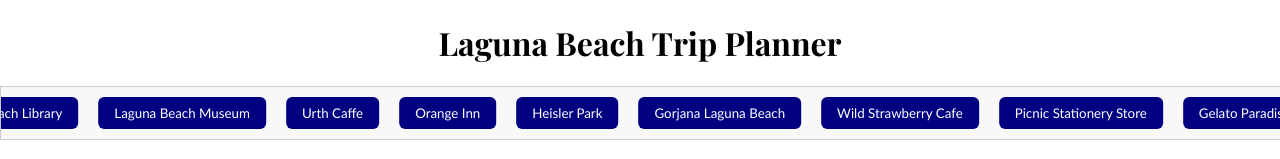
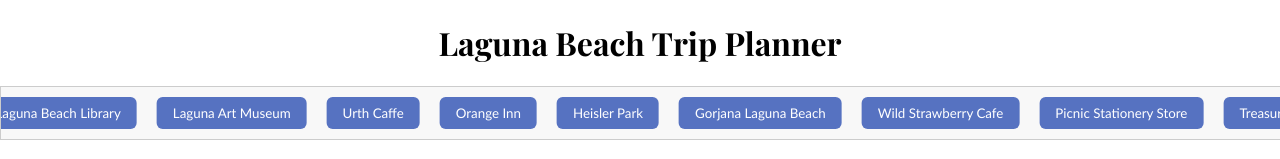
Before and after one commit to srxsyd/maplibre-app, a React (Create React App) app: page / in a window 1280 px wide. Shown: the top 159 px of the page. Built offline with nearby package versions, Linux system fonts and the light colour scheme; no server answers.

Commit message:
more locations

```diff
--- a/src/App.js
+++ b/src/App.js
@@ -7,6 +7,7 @@
 function App() {
   const [itinerary, setItinerary] = useState([]);
 
+  // adding locations with a random color
   const handleSelect = (loc) => {
     if (!itinerary.find((item) => item.id === loc.id)) {
       const locWithColor = { ...loc, color: getRandomColor() };
@@ -14,16 +15,26 @@
     }
   };
 
+  // removing locations
+  const handleRemove = (id) => {
+    setItinerary(itinerary.filter((loc) => loc.id !== id));
+  };
+
+  const availableLocations = locations.filter(
+    (loc) => !itinerary.some((item) => item.id === loc.id)
+  );
+
   return (
     <div className="App">
       <h1 style={{ textAlign: 'center' }}>Laguna Beach Trip Planner</h1>
-      <LocationList locations={locations} onSelect={handleSelect} />
+      <LocationList locations={availableLocations} onSelect={handleSelect} />
       <Map locations={itinerary} />
-      <Itinerary items={itinerary} />
+      <Itinerary items={itinerary} onRemove={handleRemove} />
     </div>
   );
 }
 
+// random blue color generator for markers
 function getRandomColor() {
   const hue = 180 + Math.floor(Math.random() * 60);
   const saturation = 50 + Math.floor(Math.random() * 40);
@@ -32,6 +43,4 @@
 }
 
 
-
-
 export default App;
--- a/src/Itinerary.js
+++ b/src/Itinerary.js
@@ -1,4 +1,6 @@
-const Itinerary = ({ items }) => (
+// displays list of locations the user added
+
+const Itinerary = ({ items, onRemove }) => (
   <div>
     <h2 style={{ textAlign: 'center' }}>Itinerary</h2>
     <ol style={{ paddingLeft: 0 }}>
@@ -23,6 +25,20 @@
             }}
           ></span>
           {loc.name}
+          <button
+            onClick={() => onRemove(loc.id)}
+            style={{
+              marginLeft: '10px',
+              padding: '2px 6px',
+              backgroundColor: 'gray',
+              color: 'white',
+              border: 'none',
+              borderRadius: '4px',
+              cursor: 'pointer',
+            }}
+          >
+            Remove
+          </button>
         </li>
       ))}
     </ol>
--- a/src/LocationList.css
+++ b/src/LocationList.css
@@ -6,9 +6,10 @@
   background-color: #f8f8f8;
 }
 
+/* conveyor belt magic */
 .location-list-slider {
   display: flex;
-  animation: slide 15s linear infinite;
+  animation: slide 20s linear infinite;
 }
 
 @keyframes slide {
@@ -23,7 +24,7 @@
 .location-button {
   margin: 0 10px;
   padding: 8px 16px;
-  background-color: navy;
+  background-color: rgb(86, 114, 193);
   color: white;
   font-family: Calibri, sans-serif;
   border: none;
@@ -34,5 +35,5 @@
 }
 
 .location-button:hover {
-  background-color: darkblue;
+  background-color: rgb(43, 58, 98);
 }
--- a/src/Map.js
+++ b/src/Map.js
@@ -3,6 +3,7 @@
 import 'maplibre-gl/dist/maplibre-gl.css';
 import jQuery from 'jquery';
 
+// maintains the map
 const Map = ({ locations }) => {
   const mapContainer = useRef(null);
   const mapRef = useRef(null);
@@ -17,7 +18,7 @@
   useEffect(() => {
     mapRef.current = new maplibregl.Map({
       container: mapContainer.current,
-      style: 'https://tiles.stadiamaps.com/styles/alidade_smooth.json?v=2',
+      style: 'https://demotiles.maplibre.org/style.json', // the style of the map
       center: [-74.5, 40],
       zoom: 2,
     });
--- a/src/data/locations.js
+++ b/src/data/locations.js
@@ -1,14 +1,17 @@
-/* just some fun little locations */
+// just some fun little locations
+
 const locations = [
   { id: 1, name: 'Gelato Paradiso', coords: [-117.7848033, 33.5413697]},
   { id: 2, name: 'Laguna Beach Library', coords: [ -117.7873735, 33.5421318]},
-  { id: 3, name: 'Laguna Beach Museum', coords: [-117.7907839, 33.5435093] },
+  { id: 3, name: 'Laguna Art Museum', coords: [-117.7907839, 33.5435093] },
   { id: 4, name: 'Urth Caffe', coords: [-117.7884628326063, 33.54429604617076]},
   { id: 5, name: 'Orange Inn', coords: [-117.77958695124651, 33.537763771789876]},
   { id: 6, name: 'Heisler Park', coords: [-117.79010077137939, 33.543539702995915]},
   { id: 7, name: 'Gorjana Laguna Beach', coords: [-117.78316476144846, 33.54433792740509]},
   { id: 8, name: 'Wild Strawberry Cafe', coords: [-117.77432995960018, 33.53168296528258]},
   { id: 9, name: 'Picnic Stationery Store', coords: [-117.78250018843534, 33.54412328038597]},
+  { id: 10, name: 'Treasure Island Beach', coords: [-117.75922338136371, 33.51576750352092]},
+  { id: 11, name: 'Sawdust Art Festival', coords: [-117.77866035775064, 33.55081305438556]},
 ];
 
 export default locations;
```
Also changed, not shown: 1 other file (tests, documents, lock files or other folders).
